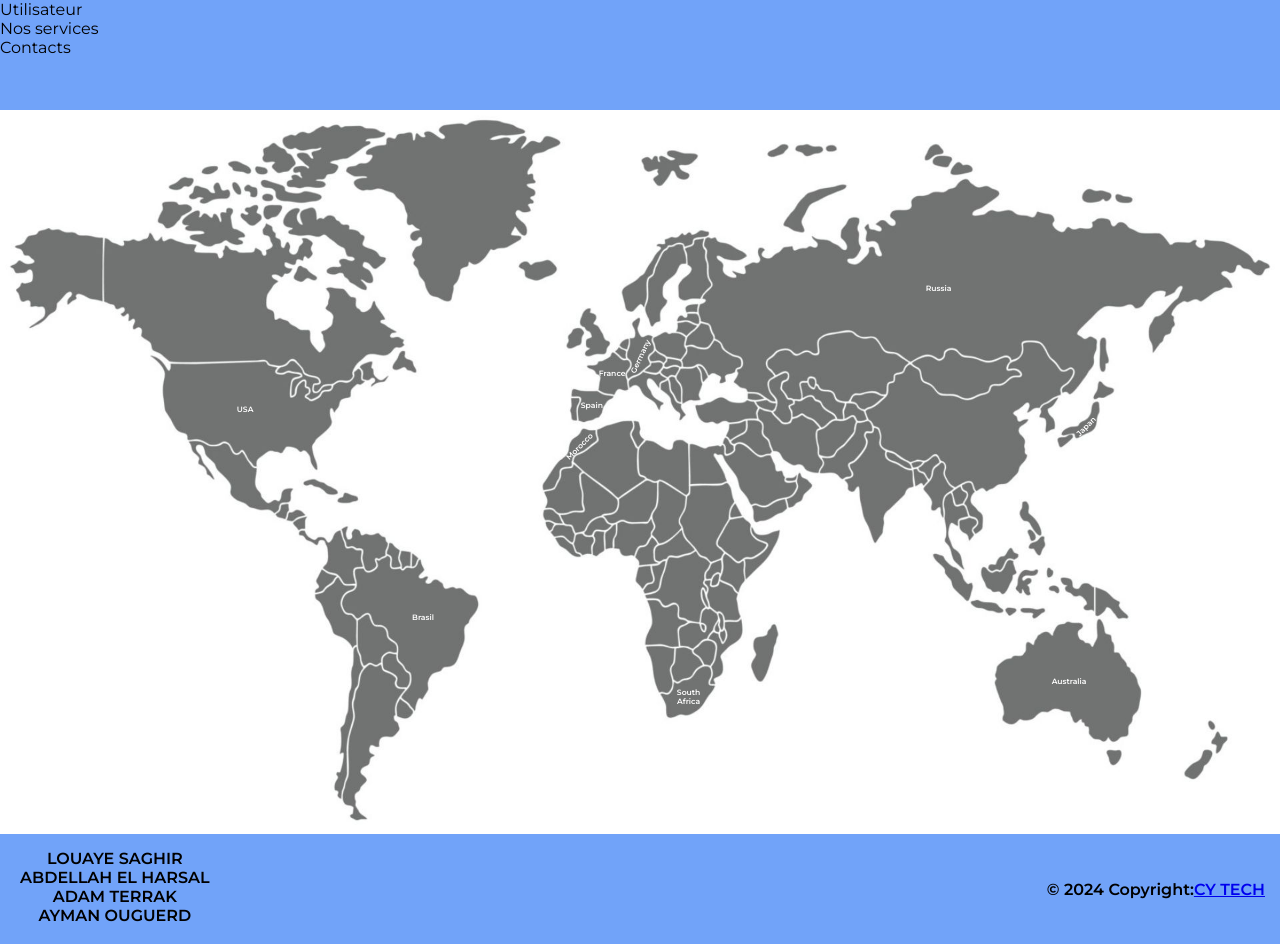
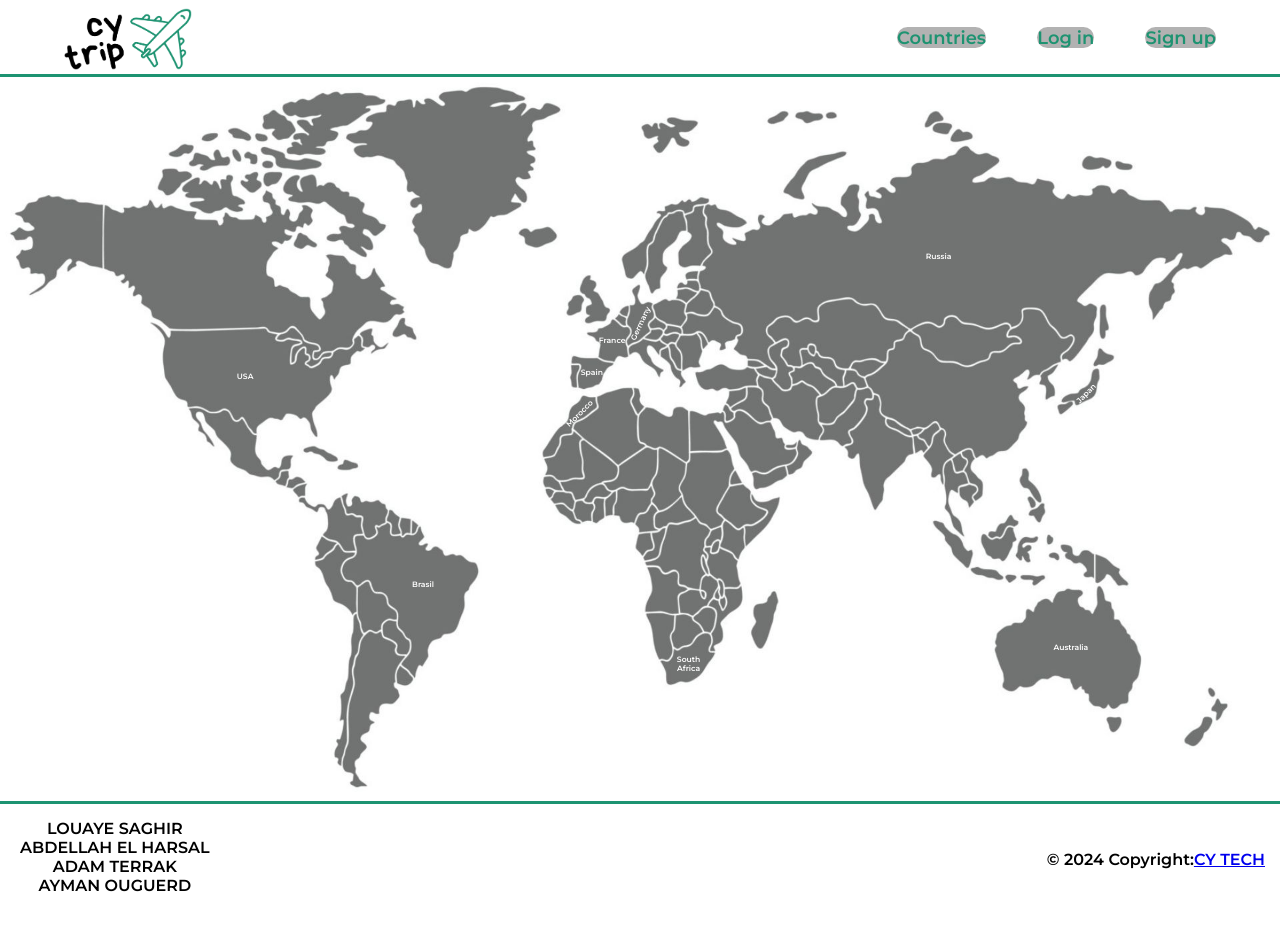
Before and after one commit to Lyeryne/CY-TRIP, a PHP site: page / in a window 1280 px wide. After the commit the page ends 892 px from the top, so only its background shows below. Run offline with PHP 8.4, Linux system fonts and the light colour scheme.

Commit message:
header first
Co-authored-by: Lyeryne <Lyeryne@users.noreply.github.com>
Co-authored-by: abdel95j <abdel95j@users.noreply.github.com>

```diff
--- a/header.php
+++ /dev/null
@@ -1,7 +0,0 @@
-<nav>
-    <ul>
-        <li>Utilisateur</li>
-        <li>Nos services</li>
-        <li>Contacts</li>
-    </ul>
-</nav>
--- a/footer.php
+++ b/index/footer.php
@@ -1,5 +1,4 @@
 <footer>
-
   <div class="credits-name">
     <ul class="credits-list">
       <li>LOUAYE SAGHIR</li>
@@ -12,6 +11,4 @@
     © 2024 Copyright:
     <a class="text-credits" href="https://cytech.cyu.fr">CY TECH</a>
   </div>
-
-
 </footer>
--- /dev/null
+++ b/index/header.php
@@ -0,0 +1,13 @@
+<a href="index.php"><img id="logo" src="/source/icon.png" alt="icon"></a>
+
+<nav>
+    <div class="countries">Countries</div>
+    <!-- if not logged -->
+    <div class="login">Log in</div>
+    <div class="signup">Sign up</div>
+
+    <!-- if logged
+    <div class="signup">Sign out</div>
+    -->
+
+</nav>
--- a/index.php
+++ b/index/index.php
@@ -2,12 +2,13 @@
 <html>
 
 <head>
-    <title>Cy-Trip</title>
-    <link rel="icon" href="source/plane.png">
-    <link rel="stylesheet" type="text/css" href="style/style.css">
-    <link rel="stylesheet" type="text/css" href="style/footer.css">
-    <link rel="stylesheet" type="text/css" href="style/map.css">
-    <script type="text/javascript" src="script/main.js"></script>
+    <title>Cy Trip</title>
+    <link rel="icon" href="../source/main.png">
+    <link rel="stylesheet" type="text/css" href="../style/style.css">
+    <link rel="stylesheet" type="text/css" href="../style/footer.css">
+    <link rel="stylesheet" type="text/css" href="../style/header.css">
+    <link rel="stylesheet" type="text/css" href="../style/map.css">
+    <script type="text/javascript" src="../script/main.js"></script>
 
     <link rel="preconnect" href="https://fonts.googleapis.com">
     <link rel="preconnect" href="https://fonts.gstatic.com" crossorigin>
@@ -21,63 +22,63 @@
 
     <main>
         <div class="map">
-            <img id="worldmap" src="source/worldmap.jpg" alt="worldmap">
+            <img id="worldmap" src="../source/worldmap.jpg" alt="worldmap">
 
-            <a href="">
+            <a href="france.php">
                 <div class="france">
                     <div class="FR name">France</div>
                 </div>
             </a>
 
-            <a href="">
+            <a href="spain">
                 <div class="spain">
                     <div class="SP name">Spain</div>
                 </div>
             </a>
 
-            <a href="">
+            <a href="japan">
                 <div class="japan">
                     <div class="JP name">Japan</div>
                 </div>
             </a>
 
-            <a href="">
+            <a href="australia">
                 <div class="australia">
                     <div class="AU name">Australia</div>
                 </div>
             </a>
 
-            <a href="">
+            <a href="germany">
                 <div class="germany">
                     <div class="GE name">Germany</div>
                 </div>
             </a>
 
-            <a href="">
+            <a href="morocco">
                 <div class="morocco">
                     <div class="MR name">Morocco</div>
                 </div>
             </a>
 
-            <a href="">
+            <a href="usa">
                 <div class="usa">
                     <div class="USA name">USA</div>
                 </div>
             </a>
 
-            <a href="">
+            <a href="russia">
                 <div class="russia">
                     <div class="RU name">Russia</div>
                 </div>
             </a>
 
-            <a href="">
+            <a href="brasil">
                 <div class="brasil">
                     <div class="BR name">Brasil</div>
                 </div>
             </a>
 
-            <a href="">
+            <a href="southafrica">
                 <div class="southafrica">
                     <div class="SA name">South<br>Africa</div>
                 </div>
--- /dev/null
+++ b/style/header.css
@@ -0,0 +1,32 @@
+header {
+    display: flex;
+    justify-content: space-between;
+    flex-direction: row;
+    width: 100%;
+    height: 5.8vw;
+    border-bottom: solid rgb(29, 147, 113) 3px;
+    overflow: hidden;
+}
+
+#logo {
+    margin: 1vh 1vh 1vh 5vw;
+    width: 10vw;
+    height: auto;
+}
+
+nav {
+    display: flex;
+    margin: 1vh 5vw 1vh 1vh;
+    gap: 4vw;
+    flex-direction: row;
+    color: rgb(29, 147, 113);
+    font-weight: 600;
+    font-size: 1.9em;
+}
+
+nav div {
+    font-size: 1.4vw;
+    margin: auto;
+    background-color: rgb(0, 0, 0, 0.3);
+    border-radius: 23px;
+}
--- a/style/map.css
+++ b/style/map.css
@@ -7,7 +7,7 @@
 }
 
 .hovered {
-    background-color: rgb(0, 0, 0, 0.6);
+    background-color: rgb(29, 147, 113,0.6);
 }
 
 .france {
@@ -38,12 +38,12 @@
 }
 
 .australia{
-    clip-path: polygon(61% 9%, 63% 10%, 66% 11%, 68% 13%, 71% 14%, 72% 16%, 72% 18%, 74% 19%, 76% 22%, 76% 24%, 72% 24%, 70% 24%, 68% 21%, 67% 19%, 65% 20%, 63% 22%, 63% 25%, 64% 28%, 65% 30%, 67% 32%, 69% 34%, 70% 36%, 70% 39%, 71% 40%, 73% 42%, 76% 46%, 78% 49%, 80% 52%, 81% 55%, 82% 58%, 83% 63%, 82% 67%, 81% 70%, 78% 73%, 77% 76%, 77% 79%, 76% 82%, 75% 86%, 73% 91%, 71% 94%, 69% 96%, 66% 93%, 66% 90%, 65% 86%, 61% 84%, 58% 83%, 55% 79%, 53% 76%, 50% 75%, 48% 73%, 47% 70%, 43% 69%, 38% 68%, 35% 70%, 32% 71%, 29% 74%, 24% 74%, 21% 75%, 16% 76%, 15% 73%, 15% 69%, 13% 64%, 11% 60%, 11% 55%, 11% 52%, 11% 49%, 14% 46%, 18% 44%, 22% 42%, 24% 41%, 26% 38%, 26% 36%, 30% 37%, 31% 33%, 34% 30%, 37% 30%, 39% 32%, 41% 27%, 44% 26%, 47% 25%, 50% 26%, 54% 26%, 55% 28%, 52% 30%, 52% 33%, 54% 34%, 57% 35%, 59% 37%, 60% 33%, 60% 29%, 60% 23%, 60% 19%, 60% 13%);
+    clip-path: polygon(68% 6%, 70% 7%, 71% 10%, 72% 13%, 74% 16%, 76% 16%, 77% 20%, 77% 22%, 78% 25%, 80% 27%, 82% 27%, 83% 30%, 85% 33%, 87% 35%, 89% 38%, 91% 40%, 92% 43%, 93% 46%, 94% 50%, 94% 54%, 93% 57%, 93% 61%, 91% 64%, 89% 67%, 88% 71%, 86% 73%, 86% 77%, 84% 79%, 80% 79%, 78% 82%, 80% 86%, 81% 89%, 81% 93%, 79% 95%, 75% 96%, 74% 94%, 73% 90%, 73% 88%, 73% 83%, 74% 80%, 71% 81%, 67% 81%, 64% 80%, 61% 77%, 61% 73%, 58% 71%, 56% 69%, 54% 70%, 51% 66%, 49% 63%, 45% 63%, 41% 62%, 38% 63%, 34% 64%, 30% 66%, 27% 68%, 23% 69%, 19% 68%, 16% 70%, 12% 71%, 9% 69%, 8% 65%, 9% 61%, 8% 58%, 6% 54%, 4% 50%, 3% 46%, 4% 43%, 4% 39%, 5% 34%, 7% 32%, 11% 31%, 14% 30%, 16% 28%, 19% 28%, 22% 26%, 22% 22%, 24% 20%, 26% 21%, 28% 20%, 30% 16%, 33% 14%, 37% 14%, 38% 15%, 40% 12%, 42% 9%, 46% 8%, 48% 7%, 51% 7%, 55% 8%, 58% 9%, 57% 12%, 56% 15%, 56% 18%, 60% 20%, 63% 21%, 63% 22%, 65% 19%, 67% 15%, 66% 11%, 65% 7%);
     position: absolute;
-    top: 63.5%;
-    left: 76%;
-    width: 16%;
-    height: 28.5%;
+    top: 69.2%;
+    left: 77.3%;
+    width: 12.6%;
+    height: 22.2%;
 }
 
 .germany {
@@ -127,8 +127,8 @@
 }
 
 .AU {
-    top: 52%;
-    left: -3%;
+    top: 40%;
+    left: 0.5%;
 }
 
 .GE {
--- a/style/style.css
+++ b/style/style.css
@@ -4,14 +4,8 @@
     font-family: "Montserrat", sans-serif;
 }
 
-header {
-    width: 100%;
-    height: 110px;
-    background-color: rgb(113, 163, 249);
-}
-
 footer {
     width: 100%;
     height: 110px;
-    background-color: rgb(113, 163, 249);
+    border-top: solid rgb(29, 147, 113) 3px;
 }
```
Also changed, not shown: index/france.php (added, +21 -0 lines), script/main.js (+53 -24 lines), source/france.png (added), source/icon.png (added), source/main.png (added), source/plane.png (deleted).
